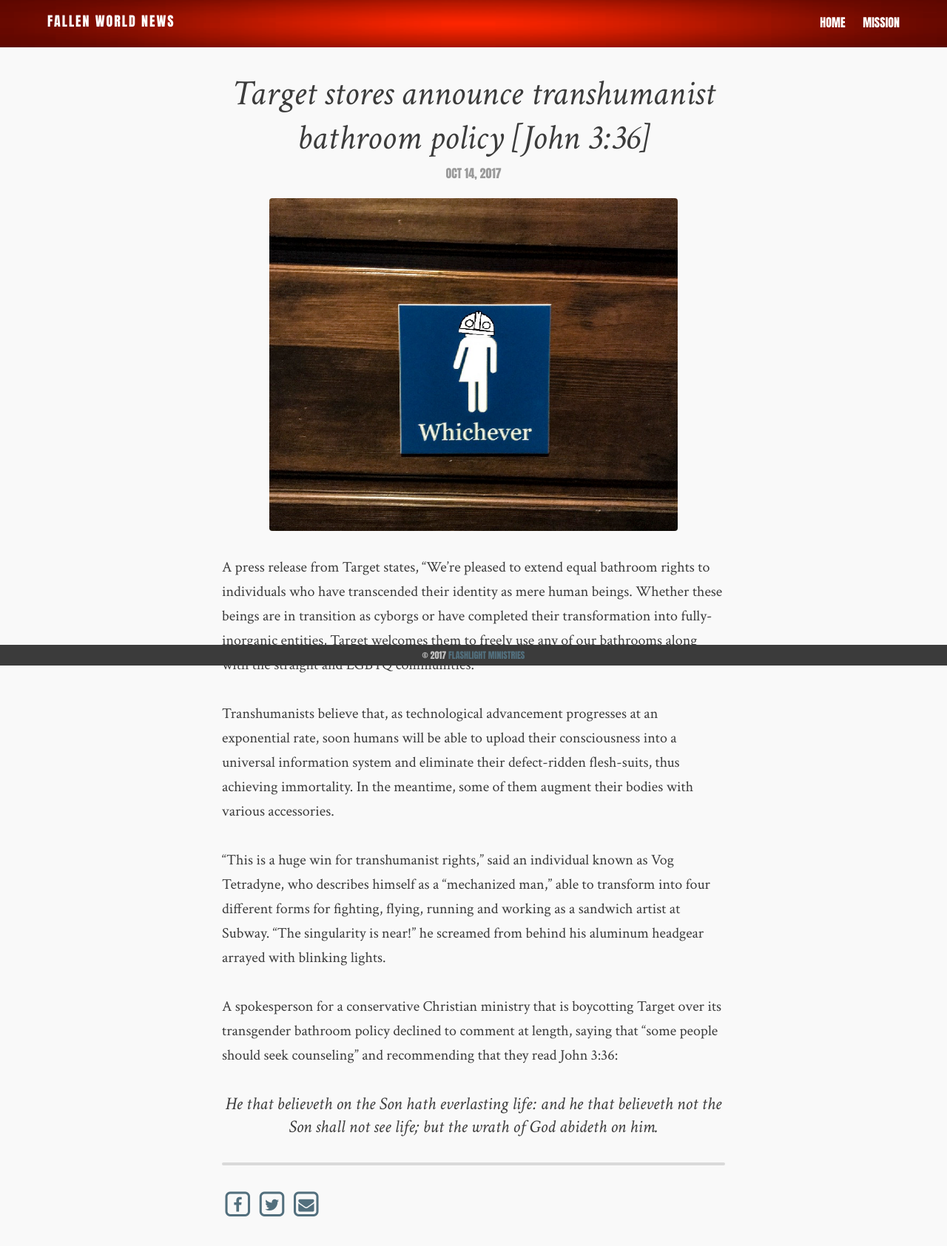
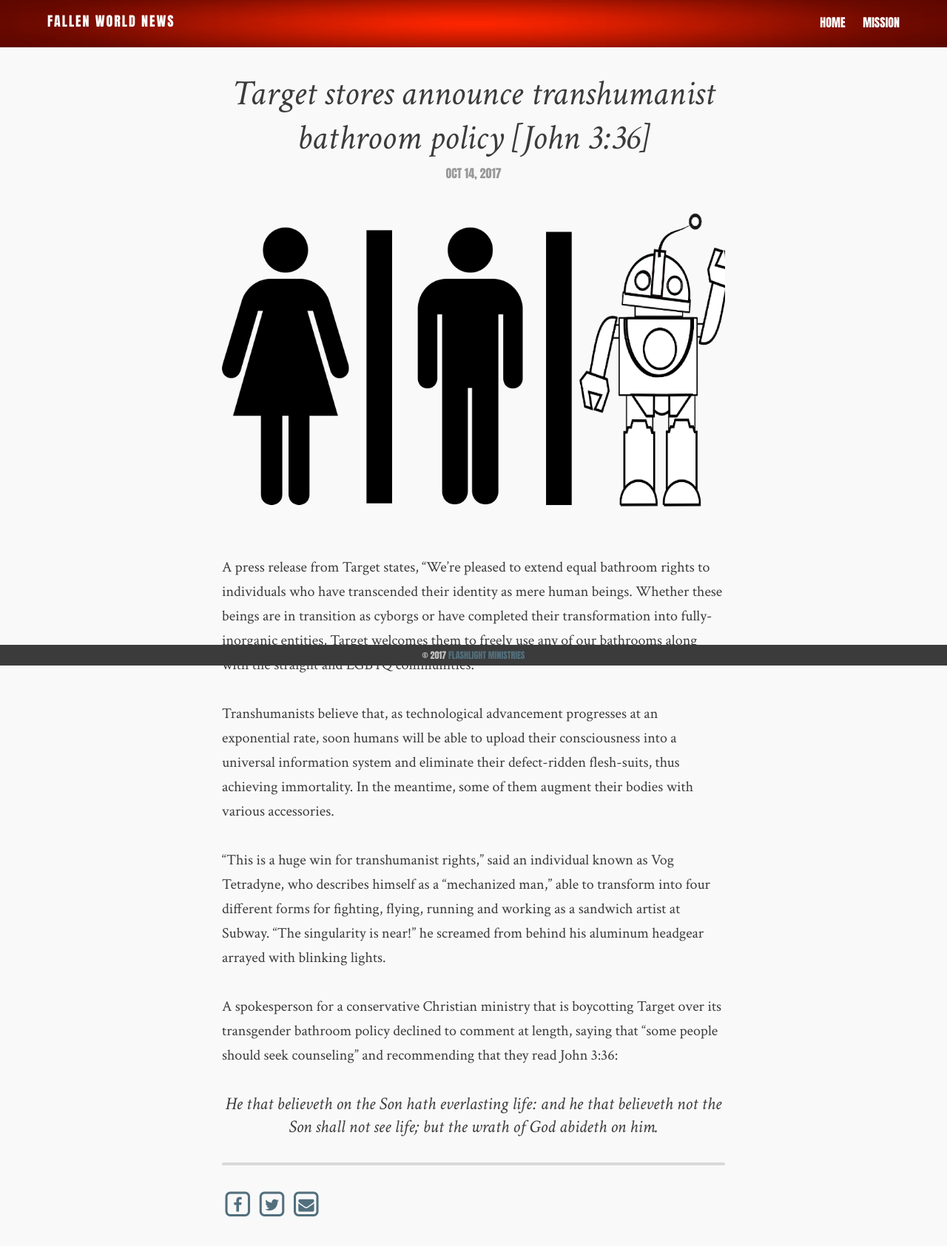
Before and after one commit to flashlightministries/oilforlight, a Jekyll site: the page built from _posts/2017-10-14-transhumanist-bathroom.md, in a window 1280 px wide. Shown: the whole page at 74% size. Built offline with Jekyll 4.4.1, drawn with Linux system fonts in a browser that asks for light colours; nearby versions of some CDN libraries.

Commit message:
Update 2017-10-14-transhumanist-bathroom.md

```diff
--- a/_posts/2017-10-14-transhumanist-bathroom.md
+++ b/_posts/2017-10-14-transhumanist-bathroom.md
@@ -4,7 +4,7 @@
 title: Target stores announce transhumanist bathroom policy
 passage: John 3:36
 image:
-    feature: articles/2017-10-14-transhumanist-bathroom/whichever-robot.jpg
+    feature: articles/2017-10-14-transhumanist-bathroom/bathroom-sign.png
 comments: false
 ---
 
```
